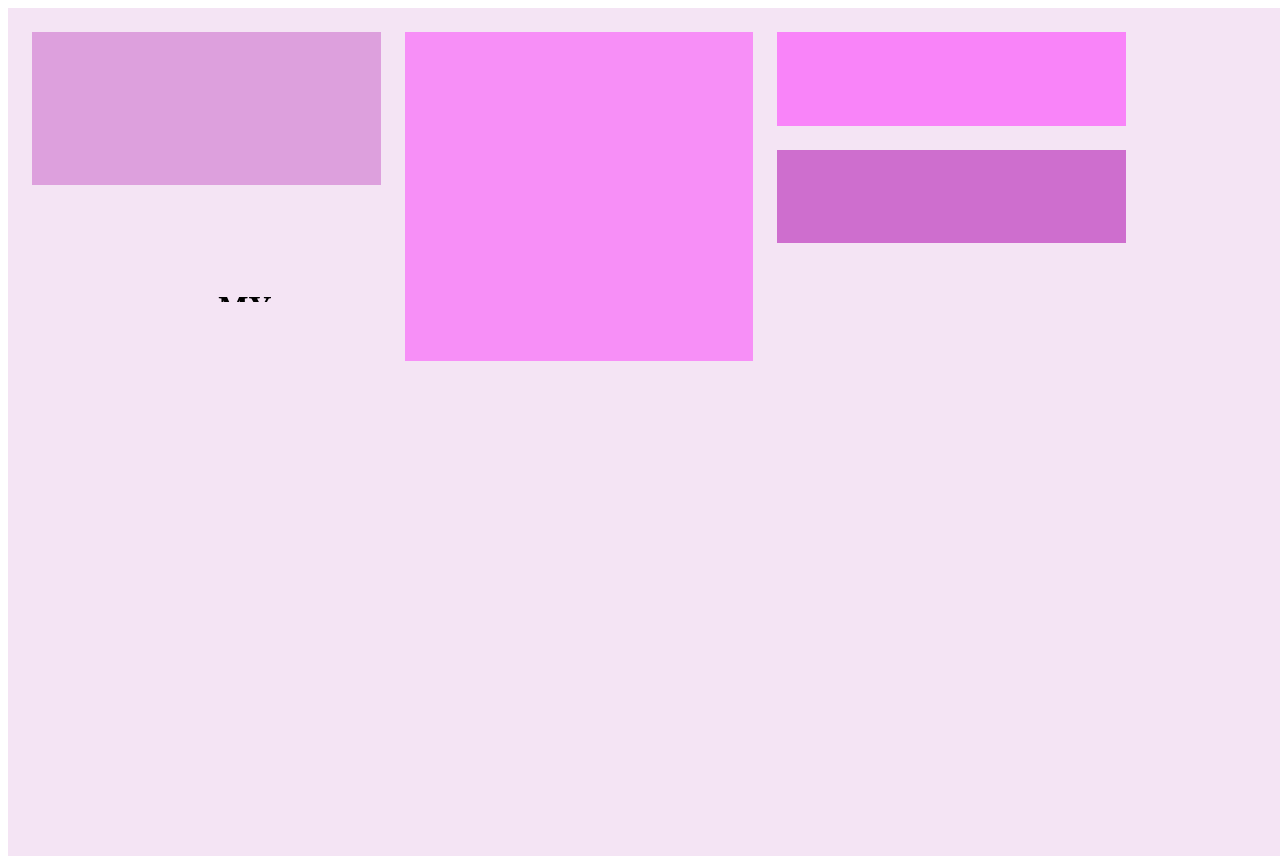
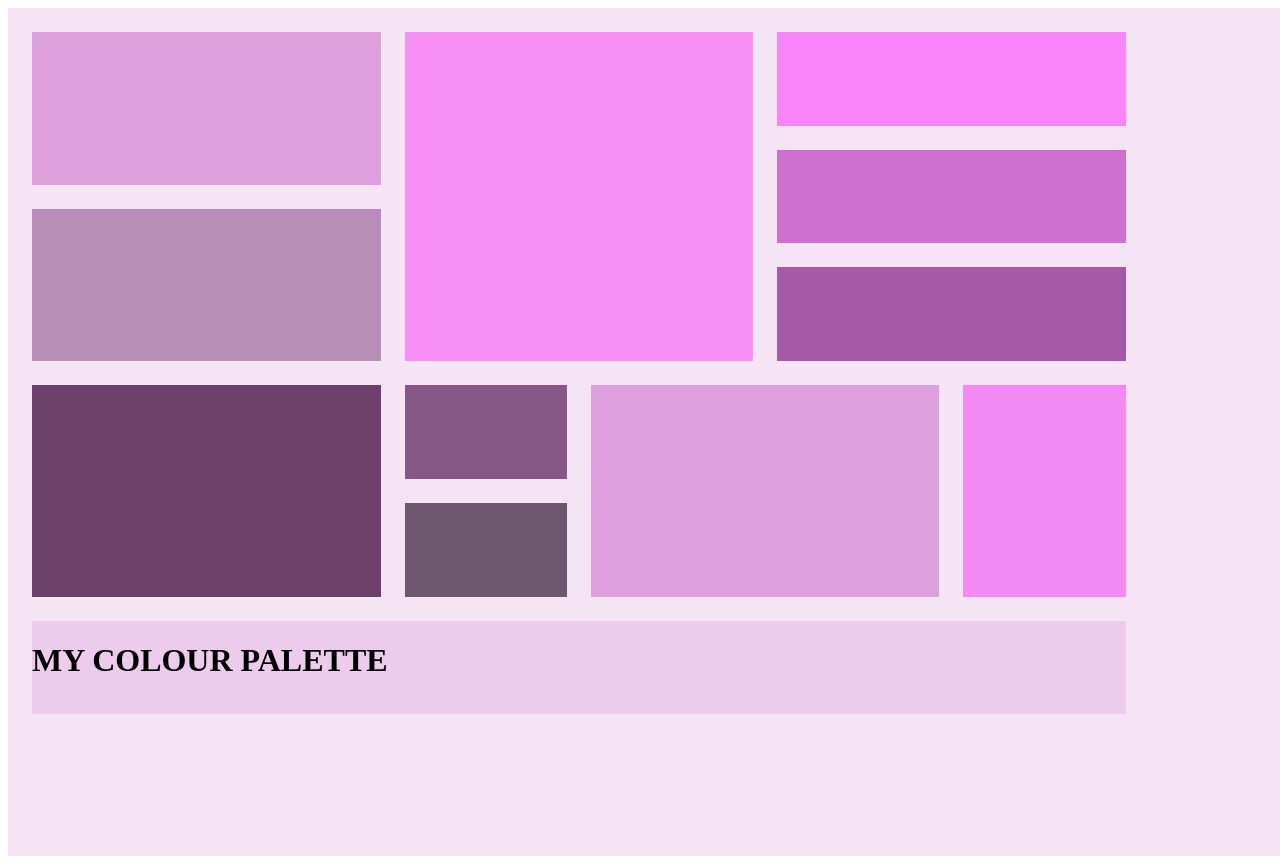
Before and after one commit to MinaTkh/grid, a plain HTML site: page index.html in a window 1280 px wide. Shown: the top 864 px of the page. Drawn offline with Linux system fonts and the light colour scheme.

Commit message:
added styles for remaining grid elements

```diff
--- a/styles/index.css
+++ b/styles/index.css
@@ -42,3 +42,52 @@ body {
     grid-column: 5 / 7;
     background-color: rgb(206, 110, 206);
 }
+
+.fifth {
+    grid-row: 5 / 7;
+    grid-column: 5 / 7;
+    background-color: rgb(166, 89, 166);
+}
+
+.sixth {
+    grid-row: 4 / 7;
+    grid-column: 1 / 3;
+    background-color: rgb(183, 142, 183);
+}
+
+.seventh {
+    grid-row: 7 / 11;
+    grid-column: 1 / 3;
+    background-color: rgb(107, 65, 107);
+}
+
+.eigth {
+    grid-row: 7 / 9;
+    grid-column: 3 / 4;
+    background-color: rgb(134, 88, 134);
+}
+
+.ninth {
+    grid-row: 9 / 11;
+    grid-column: 3 / 4;
+    background-color: rgb(110, 87, 110);
+}
+
+.tenth {
+    grid-row: 7 / 11;
+    grid-column: 4 / 6;
+    background-color: plum;
+}
+
+.eleventh {
+    grid-row: 7 / 11;
+    grid-column: 6 / 7;
+    background-color: rgb(243, 138, 243);
+}
+
+.twelfth {
+    grid-row: 11 / 13;
+    grid-column: 1 / 7;
+    background-color: rgb(237, 203, 237);
+    padding: none;
+}
```
